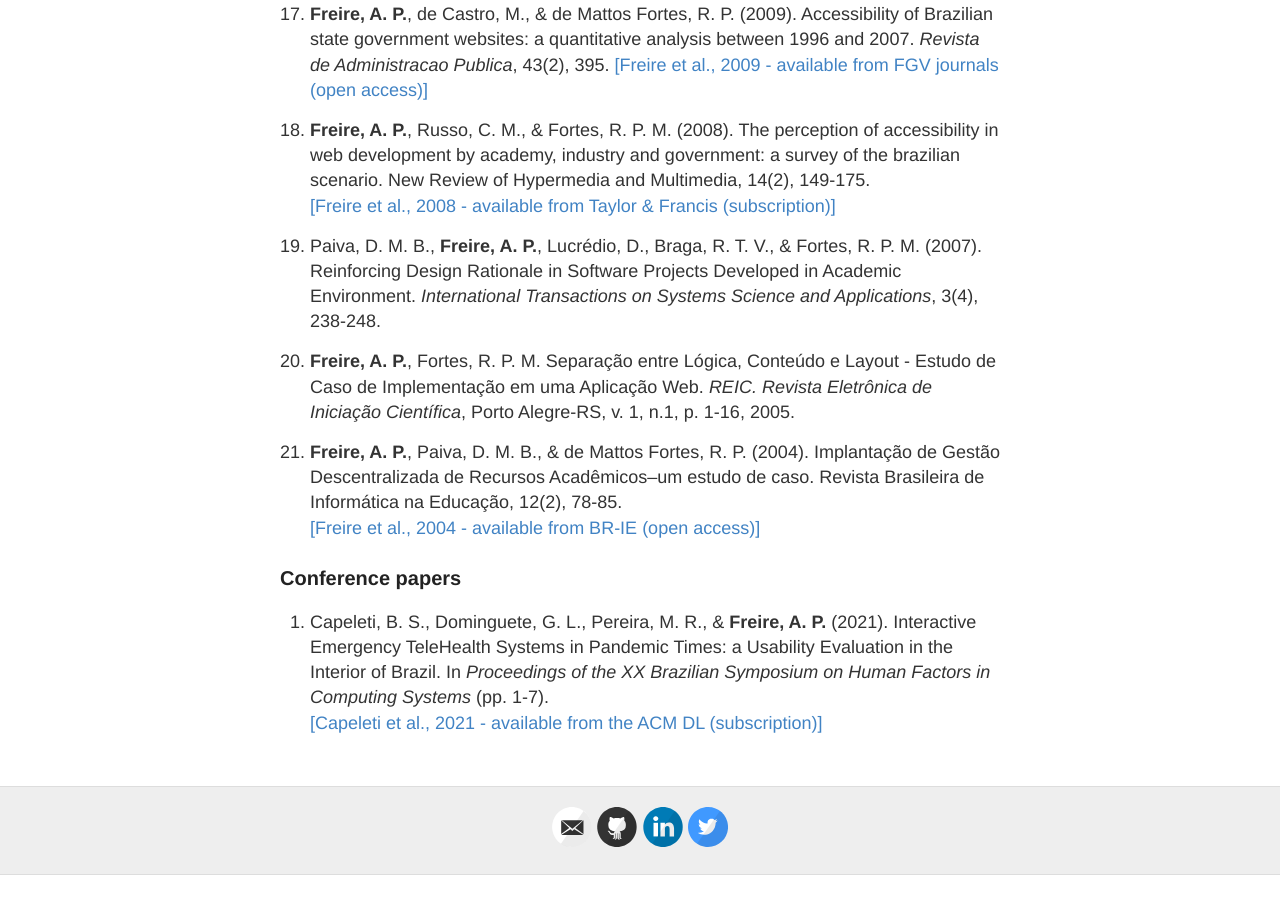
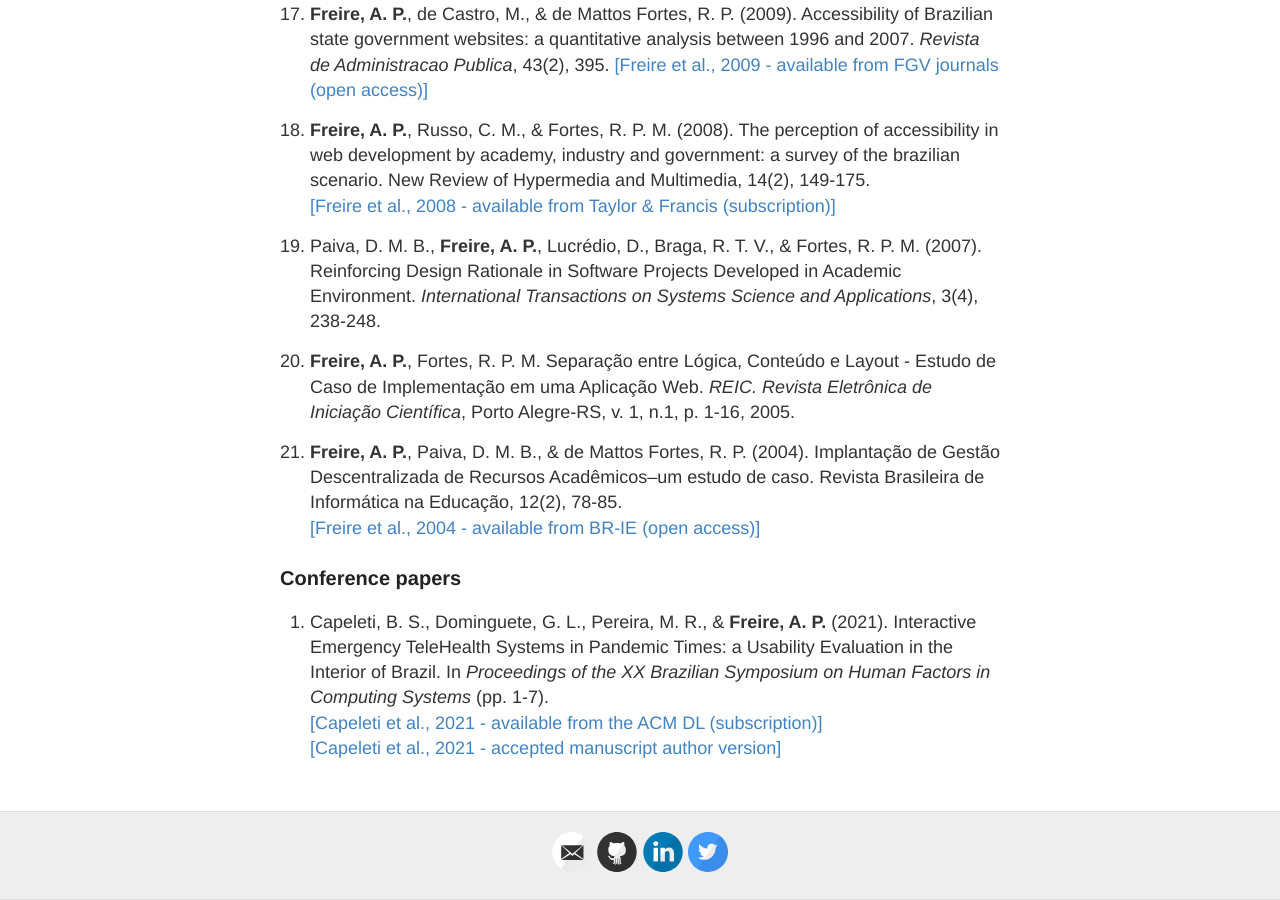
Before and after one commit to apfreire/apfreire.github.io, a Jekyll site: the page built from publications.md, in a window 1280 px wide and 900 px high, scrolled down 2538 px. Built offline with Jekyll 4.4.1, drawn with Linux system fonts in a browser that asks for light colours; before the commit the page ends 3413 px from its top, so only the background shows below that.

Commit message:
Update publications.md

```diff
--- a/publications.md
+++ b/publications.md
@@ -56,4 +56,4 @@ also available on this page.  Please let me know if you need any adapted copy of
 
 ### Conference papers
 
-1. Capeleti, B. S., Dominguete, G. L., Pereira, M. R., & **Freire, A. P.** (2021). Interactive Emergency TeleHealth Systems in Pandemic Times: a Usability Evaluation in the Interior of Brazil. In *Proceedings of the XX Brazilian Symposium on Human Factors in Computing Systems* (pp. 1-7).<br/>[[Capeleti et al., 2021 - available from the ACM DL (subscription)]](https://doi.org/10.1145/3472301.3484337)
+1. Capeleti, B. S., Dominguete, G. L., Pereira, M. R., & **Freire, A. P.** (2021). Interactive Emergency TeleHealth Systems in Pandemic Times: a Usability Evaluation in the Interior of Brazil. In *Proceedings of the XX Brazilian Symposium on Human Factors in Computing Systems* (pp. 1-7).<br/>[[Capeleti et al., 2021 - available from the ACM DL (subscription)]](https://doi.org/10.1145/3472301.3484337)<br/>[[Capeleti et al., 2021 - accepted manuscript author version]](https://apfreire.github.io/papers/interactive_telehealth.pdf)
```
